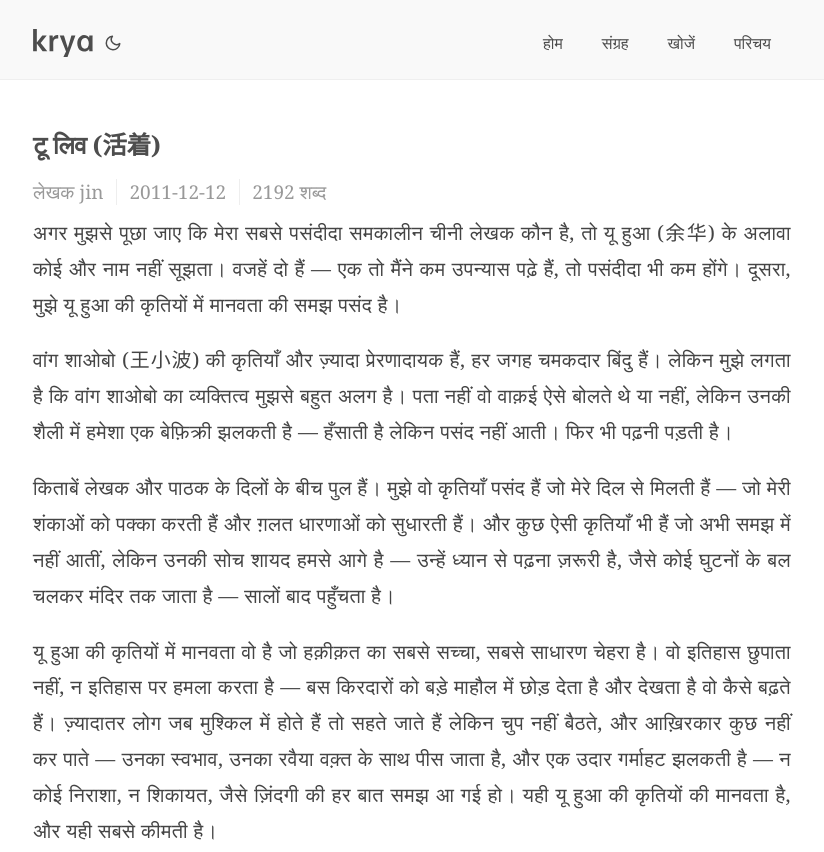
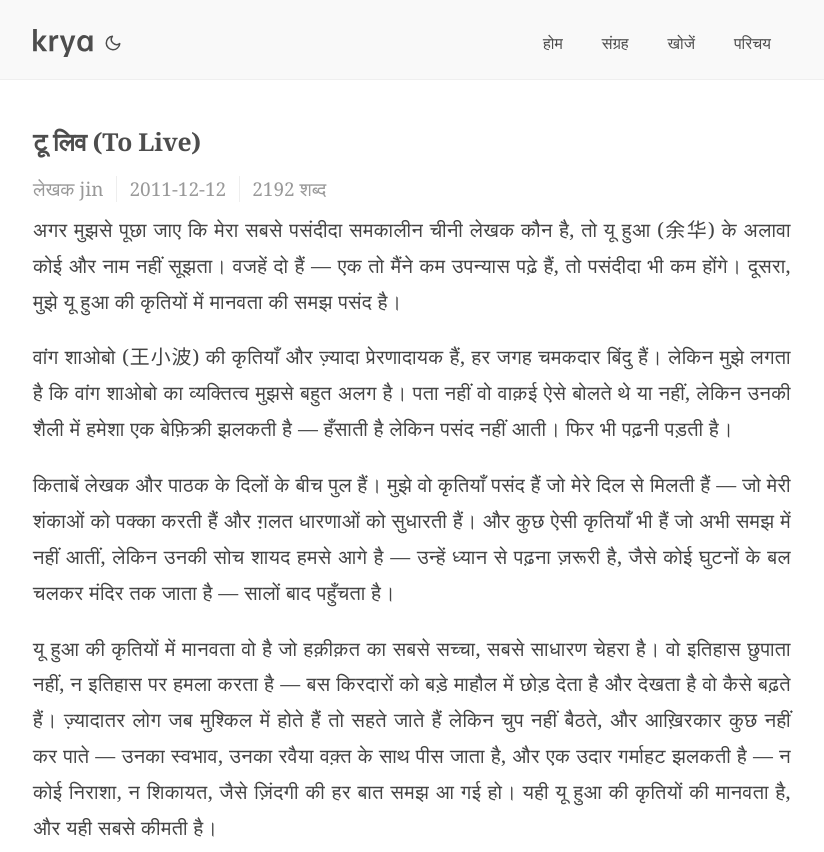
Before and after one commit to ezzty/krya-hi, an Astro site: page /post/20111212 in a window 1280 px wide. Shown: the top 852 px of the page, without its empty margins (228-1052 px from the left). Built offline with nearby package versions, Linux system fonts and the light colour scheme; Astro itself is replaced by a stand-in of ours.

Commit message:
fix: replace Chinese chars in title of 20111212 (hi)

```diff
--- a/src/content/posts/20111212.md
+++ b/src/content/posts/20111212.md
@@ -1,5 +1,5 @@
 ---
-title: "टू लिव (活着)"
+title: "टू लिव (To Live)"
 pubDate: 2011-12-12
 author: jin
 categories:
```
